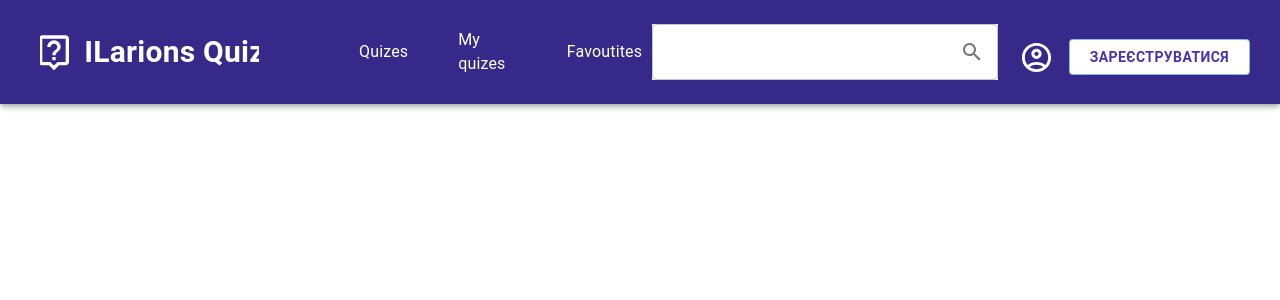
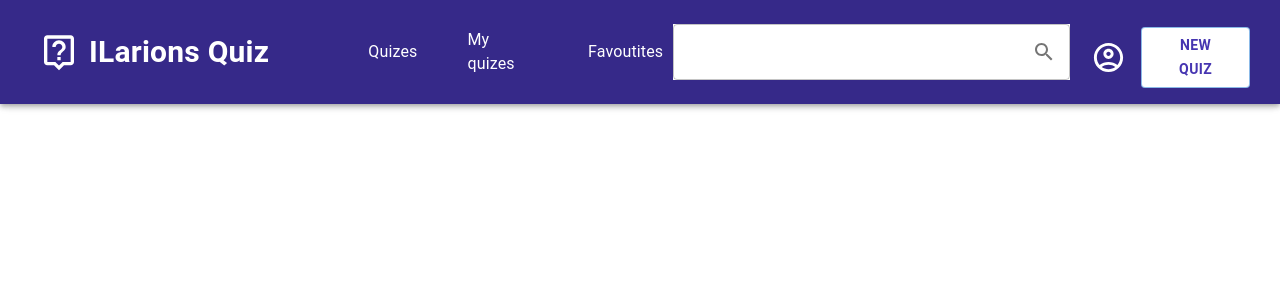
Before and after one commit to ilarions/Fe-hackatio2025Test, a Next.js app: page /answer/result in a window 1280 px wide. Shown: the top 300 px of the page. Built offline with nearby package versions, Linux system fonts and the light colour scheme.

Commit message:
fixed links on appbar

```diff
--- a/src/app/MenuLayout/index.tsx
+++ b/src/app/components/MenuLayout/index.tsx
@@ -1,10 +1,11 @@
 "use client"
-import { IconButton, Typography, Stack, List, ListItemText, ListItem, Button, AppBar, TextField, InputAdornment } from "@mui/material"
+import { IconButton, Typography, Stack, List, ListItemText, ListItem, Button, AppBar, TextField, InputAdornment, Link } from "@mui/material"
 import LiveHelpOutlinedIcon from '@mui/icons-material/LiveHelpOutlined';
 import AccountCircleOutlinedIcon from '@mui/icons-material/AccountCircleOutlined';
 import SearchOutlinedIcon from '@mui/icons-material/SearchOutlined';
-import { NavMenu } from "../components/navMenu";
+import { NavMenu } from "../navMenu";
 import React from "react";
+
 export const MenuLayout = ({ children }: Readonly<{ children: React.ReactNode }>) => {
   const [anchorEl, setAnchorEl] = React.useState<null | HTMLElement>(null);
   const open = Boolean(anchorEl);
@@ -43,7 +44,7 @@ export const MenuLayout = ({ children }: Readonly<{ children: React.ReactNode }>
           >
             <AccountCircleOutlinedIcon sx={{ color: "white", fontSize: "35px" }} />
           </IconButton>
-          <Button variant="outlined" sx={{ bgcolor: "white", fontWeight: "600", color: "#4635B1", padding: "5px 20px" }}>Зареєструватися</Button>
+          <Link href="/creator"><Button variant="outlined" sx={{ bgcolor: "white", fontWeight: "600", color: "#4635B1", padding: "5px 20px" }}>New Quiz</Button></Link>
         </Stack>
         <NavMenu closeClick={handleClose} state={anchorEl} openCheck={open} />
       </AppBar>
--- a/src/app/components/navMenu/index.tsx
+++ b/src/app/components/navMenu/index.tsx
@@ -1,4 +1,4 @@
-import { Menu, MenuItem, ListItemIcon } from "@mui/material"
+import { Menu, MenuItem, ListItemIcon, Link } from "@mui/material"
 import Logout from '@mui/icons-material/Logout';
 import Avatar from '@mui/material/Avatar';
 import * as React from 'react';
@@ -7,7 +7,8 @@ interface INav {
     closeClick: any,
     state: any,
     openCheck: boolean,
-    handler?: ()=> void
+    handler?: () => void,
+    link?: string
 }
 
 export const NavMenu: React.FC<INav> = ({ closeClick, state, openCheck }) => {
@@ -15,7 +16,7 @@ export const NavMenu: React.FC<INav> = ({ closeClick, state, openCheck }) => {
 
     }
     const list = [
-        { title: "Profile", icon: <Avatar /> },
+        { title: "Profile", icon: <Avatar />, link: "/profile" },
         { handler: () => logoutHandler, title: "Logout", icon: <Logout fontSize="small" /> }
     ]
     return (
@@ -58,7 +59,7 @@ export const NavMenu: React.FC<INav> = ({ closeClick, state, openCheck }) => {
         >
             {list.map((el) => (
                 <MenuItem onClick={closeClick} key={el.title}>
-                    <ListItemIcon>{el.icon}</ListItemIcon> {el.title}
+                    <Link href={el.link} sx={{ textDecoration: "none", color: "#4635B1" }}><ListItemIcon>{el.icon}</ListItemIcon>{el.title}</Link>
                 </MenuItem>
             ))}
         </Menu>
--- a/src/app/layout.tsx
+++ b/src/app/layout.tsx
@@ -1,7 +1,7 @@
 import "./globals.css";
 
 import React from "react";
-import { MenuLayout } from "./MenuLayout";
+import { MenuLayout } from "./components/MenuLayout";
 
 export default function RootLayout({ children }: Readonly<{ children: React.ReactNode }>) {
   return (
```
